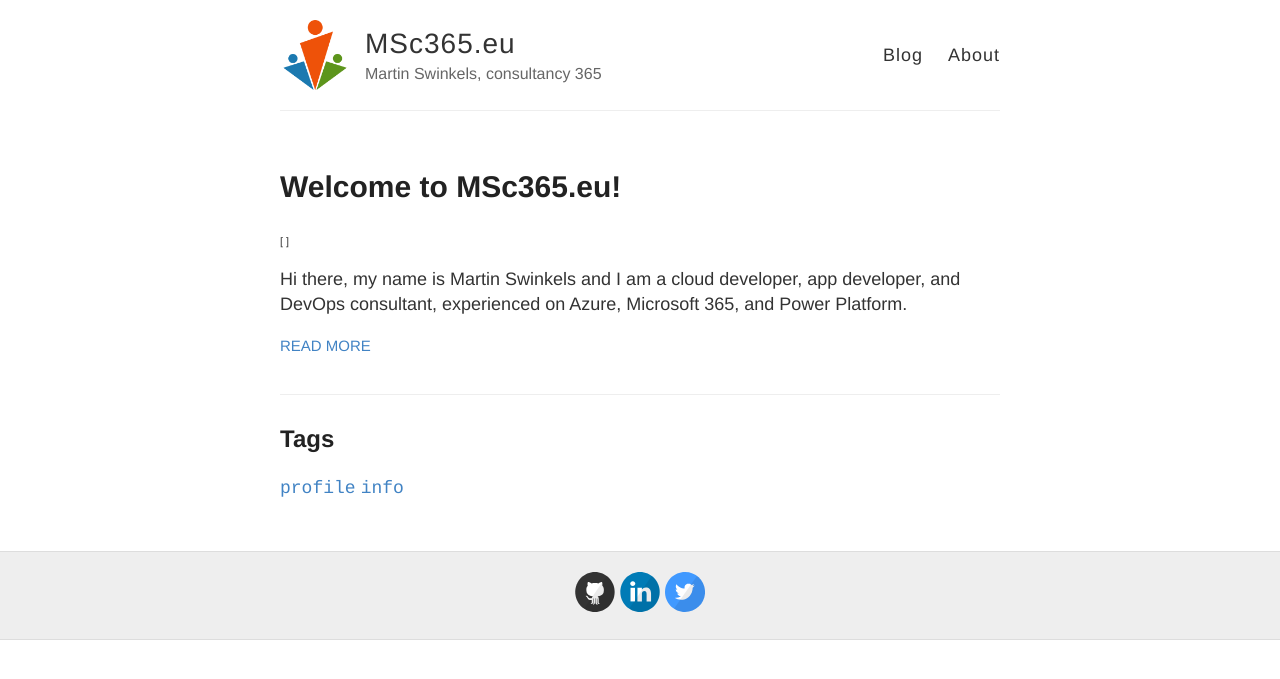
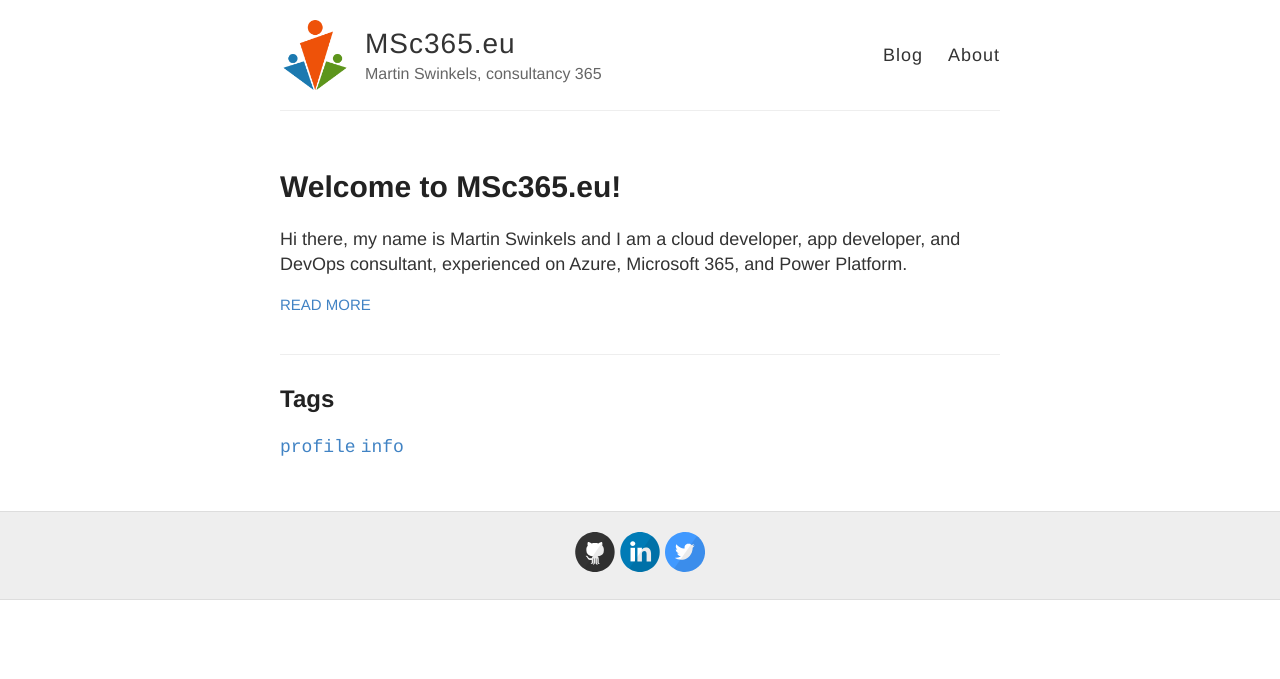
Before and after one commit to msc365/msc365.github.io, a Jekyll site: the page built from index.html, in a window 1280 px wide. Shown: the top 679 px of the page. Built offline with Jekyll 4.4.1, drawn with Linux system fonts in a browser that asks for light colours.

Commit message:
Update tag style

```diff
--- a/_layouts/post.html
+++ b/_layouts/post.html
@@ -5,7 +5,7 @@
 <article class="post">
   <h1>{{ page.title }}</h1>
 
-  <span style="font-size: 0.6em;">[
+  <span style="font-size: 0.8em;">[
     {% for tag in page.tags %}
       {% capture tagname %}{{ tag }}{% endcapture %}
       <a href="/tags/{{ tagname }}"><code class="highligher-rouge"><nobr>{{ tagname }}</nobr></code>&nbsp;</a>
--- a/index.html
+++ b/index.html
@@ -7,13 +7,6 @@
     <article class="post">
 
       <h1><a href="{{ site.baseurl }}{{ post.url }}">{{ post.title }}</a></h1>
-
-      <span style="font-size: 0.6em;">[
-        {% for tag in page.tags %}
-          {% capture tagname %}{{ tag }}{% endcapture %}
-          <a href="/tags/{{ tagname }}"><code class="highligher-rouge"><nobr>{{ tagname }}</nobr></code>&nbsp;</a>
-        {% endfor %}
-      ]</span>
 
       <div class="entry">
         {{ post.excerpt }}
```
